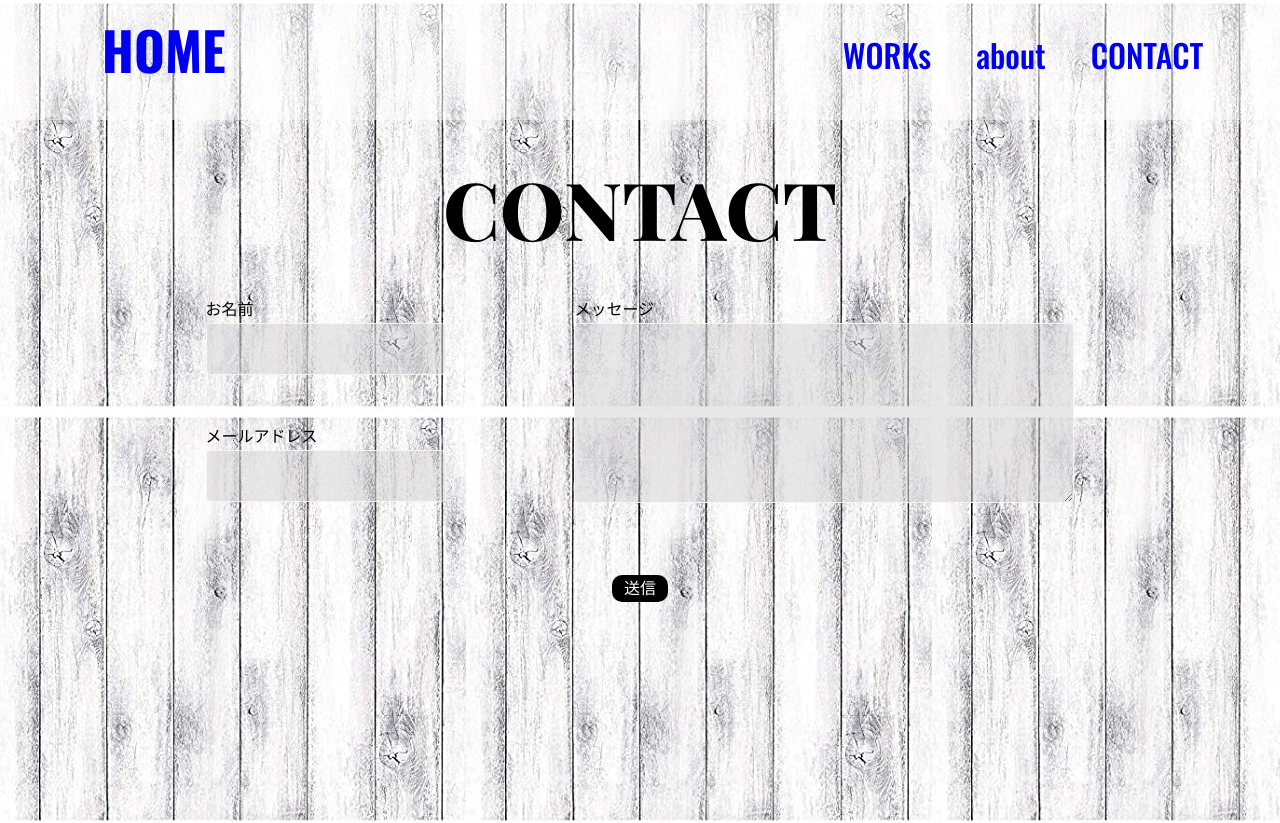
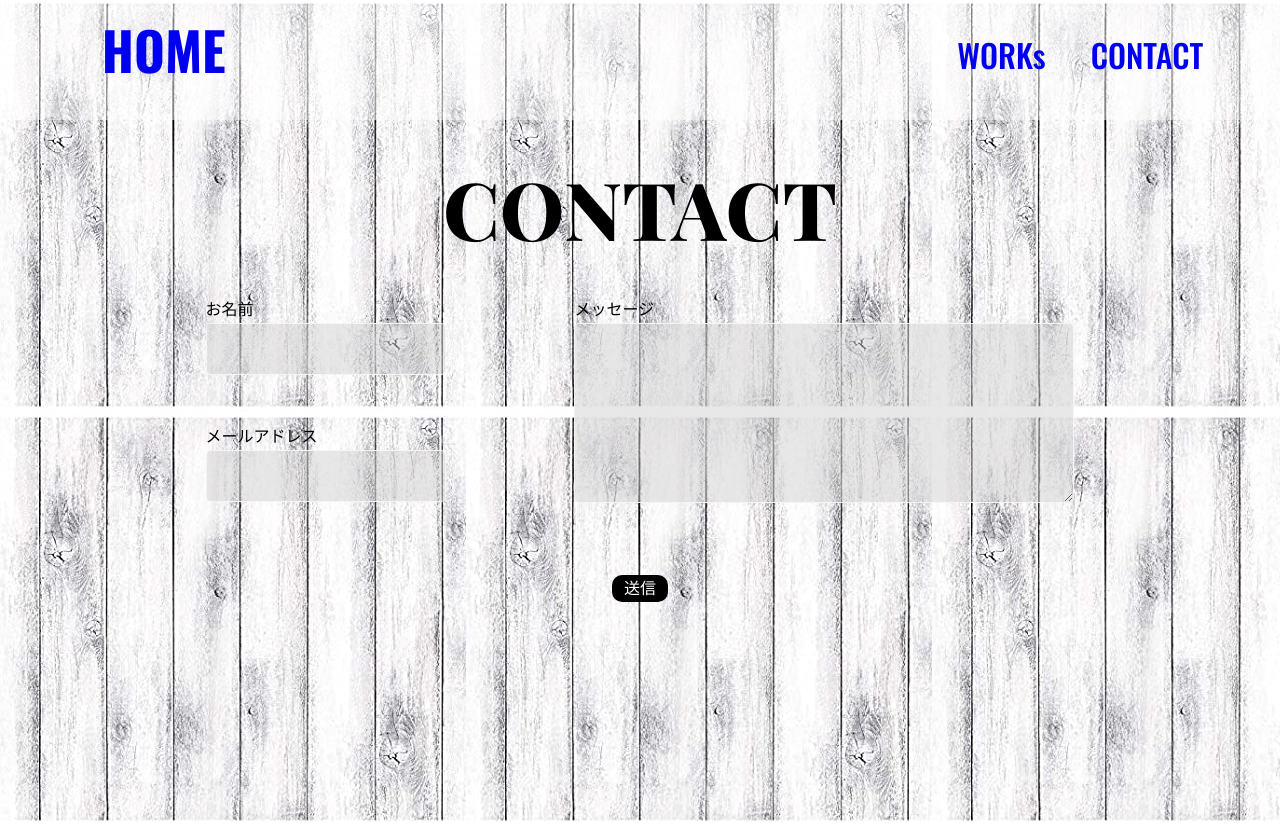
Before and after one commit to taaaaryu/taaaaryu.github.io, a plain HTML site: page contact.html in a window 1280 px wide. Shown: the top 823 px of the page. Drawn offline with nearby package versions, Linux system fonts and the light colour scheme; some packages are replaced by stand-ins of ours; a web font is replaced by a local one.

Commit message:
Update contact.html

```diff
--- a/contact.html
+++ b/contact.html
@@ -23,7 +23,6 @@
        <nav>
         <ul class="top-menu">
           <li class="top-list"><a href="works.html">WORKs</a></li>
-          <li class="top-list"><a href="about.html">about</a></li>
           <li class="top-list"><a href="contact.html">CONTACT</a></li>
         </ul>
        </nav>
```
